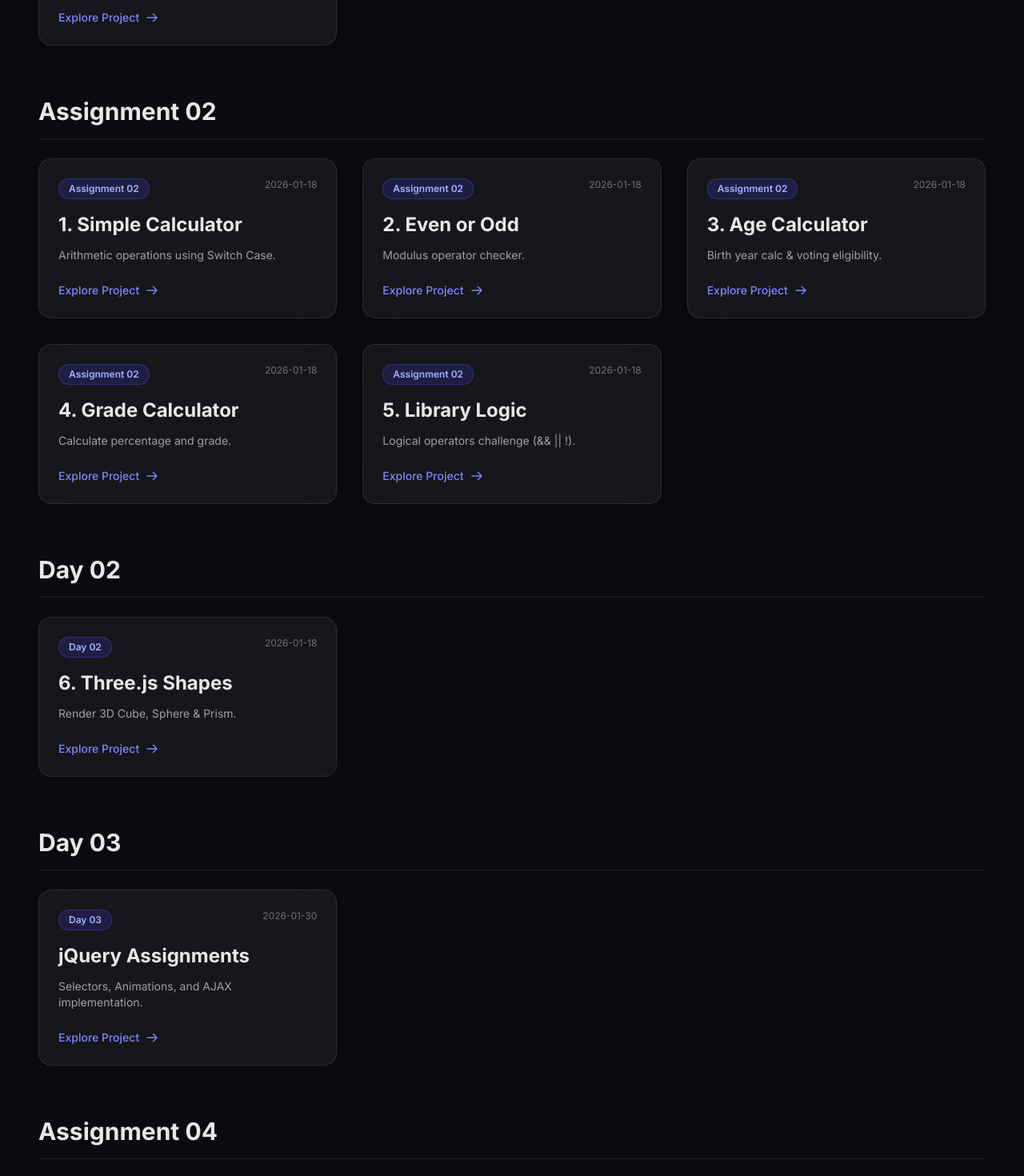
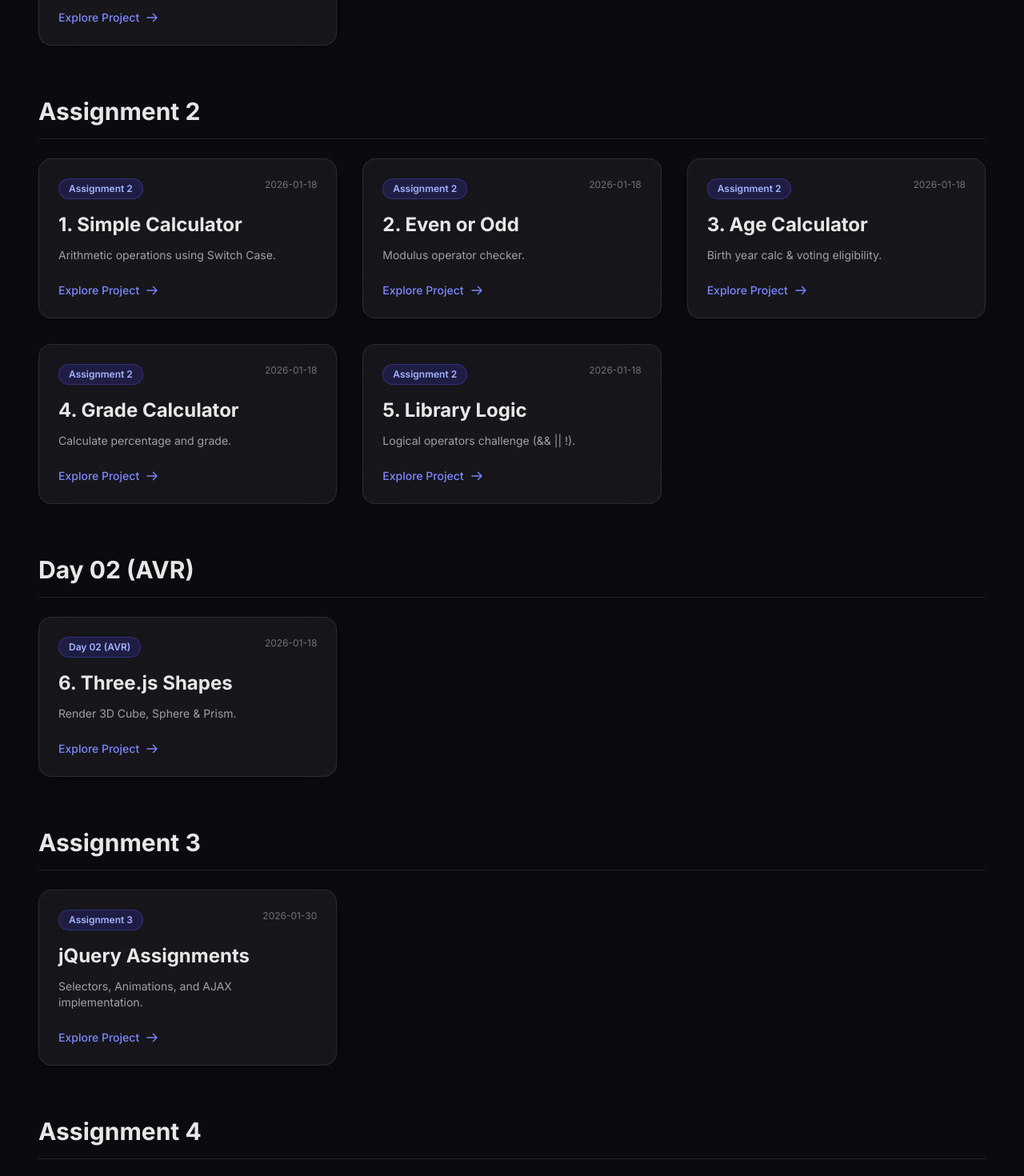
Before and after one commit to Jeevant010/College, a Next.js app in the folder super/: page / in a window 1280 px wide. Shown: the part 520-1990 px from the top of the page at 80% size. Built offline with nearby package versions, Linux system fonts and the light colour scheme.

Commit message:
feat: update assignment numbers and add new projects to the apps array

```diff
--- a/super/src/data/app.ts
+++ b/super/src/data/app.ts
@@ -22,7 +22,7 @@ export const apps: Project[] = [
   },
   {
     id: 2,
-    assignment: "Assignment 02",
+    assignment: "Assignment 2",
     title: "1. Simple Calculator",
     description: "Arithmetic operations using Switch Case.",
     link: "/work2/Calculator",
@@ -30,7 +30,7 @@ export const apps: Project[] = [
   },
   {
     id: 3,
-    assignment: "Assignment 02",
+    assignment: "Assignment 2",
     title: "2. Even or Odd",
     description: "Modulus operator checker.",
     link: "/work2/EvenOdd",
@@ -38,7 +38,7 @@ export const apps: Project[] = [
   },
   {
     id: 4,
-    assignment: "Assignment 02",
+    assignment: "Assignment 2",
     title: "3. Age Calculator",
     description: "Birth year calc & voting eligibility.",
     link: "/work2/AgeCalculator",
@@ -46,7 +46,7 @@ export const apps: Project[] = [
   },
   {
     id: 5,
-    assignment: "Assignment 02",
+    assignment: "Assignment 2",
     title: "4. Grade Calculator",
     description: "Calculate percentage and grade.",
     link: "/work2/GradeCalculator",
@@ -54,15 +54,15 @@ export const apps: Project[] = [
   },
   {
     id: 6,
-    assignment: "Assignment 02",
+    assignment: "Assignment 2",
     title: "5. Library Logic",
     description: "Logical operators challenge (&& || !).",
     link: "/work2/LibraryLogic",
     date: "2026-01-18"
   },
   {
-  id: 7, // Increment the ID
-  assignment: "Day 02",
+    id: 7,
+    assignment: "Day 02 (AVR)",
     title: "6. Three.js Shapes",
     description: "Render 3D Cube, Sphere & Prism.",
     link: "AVR/assignment1",
@@ -70,15 +70,15 @@ export const apps: Project[] = [
   },
   {
     id: 8,
-    assignment: "Day 03",
+    assignment: "Assignment 3",
     title: "jQuery Assignments",
     description: "Selectors, Animations, and AJAX implementation.",
-    link: "/work3/index.html", // Links to the public HTML file
+    link: "/work3/index.html",
     date: "2026-01-30"
   },
   {
     id: 9,
-    assignment: "Assignment 04",
+    assignment: "Assignment 4",
     title: "3. Personal Expense & Budget Analyzer",
     description: "Track income & expenses, category breakdown, monthly summaries with visual bars.",
     link: "/Assignment4/Expense",
@@ -86,7 +86,7 @@ export const apps: Project[] = [
   },
   {
     id: 10,
-    assignment: "Assignment 04",
+    assignment: "Assignment 4",
     title: "4. Student Attendance System",
     description: "Mark, store & analyze student attendance with date-wise records & percentage tracking.",
     link: "/Assignment4/Attendance",
@@ -94,10 +94,26 @@ export const apps: Project[] = [
   },
   {
     id: 11,
-    assignment: "Assignment 05",
+    assignment: "Assignment 5",
     title: "5. REST API CRUD Operations",
     description: "Perform GET, POST, PUT, and DELETE requests with custom JSON bodies, status codes, and response tracking.",
     link: "/Assignment5",
     date: "2026-03-17"
+  },
+  {
+    id: 12,
+    assignment: "Assignment 6",
+    title: "Socket & HTTP Routes",
+    description: "Notification server using websockets and standard HTTP routes.",
+    link: "#",
+    date: "2026-04-10"
+  },
+  {
+    id: 13,
+    assignment: "Assignment 7",
+    title: "Personal Website (Apache)",
+    description: "A multi-page personal website (Home, About, Contact) designed for Apache HTTP Server execution.",
+    link: "/assignment7/index.html",
+    date: "2026-04-30"
   }
 ];
```
Lines whose indentation alone changed are shown as unchanged.
